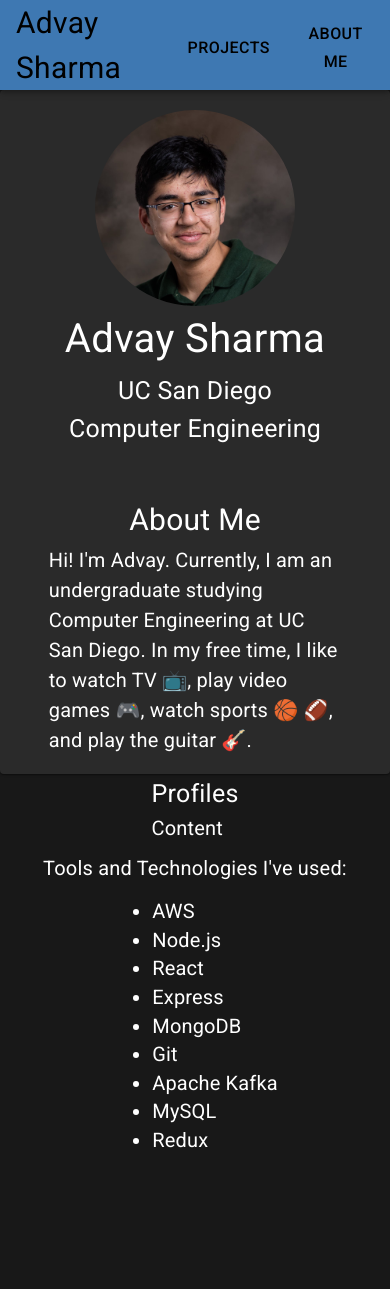
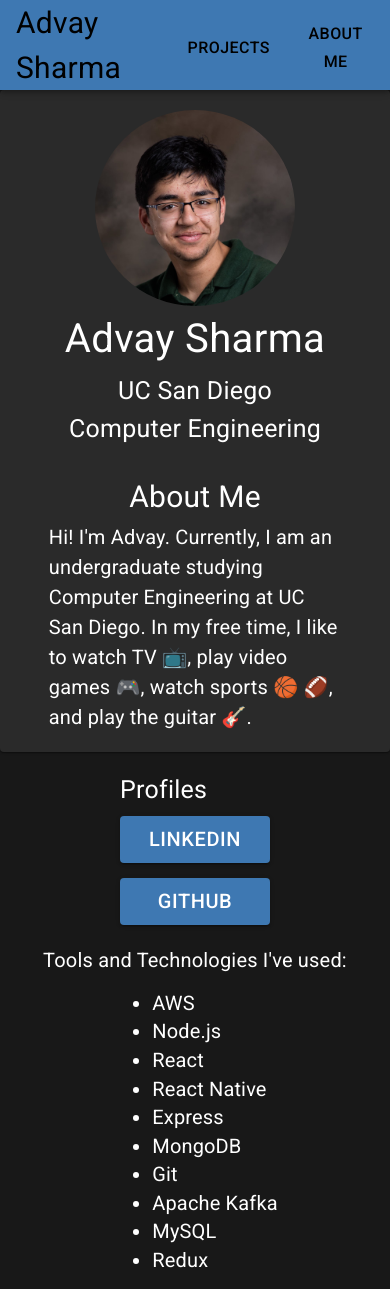
Before and after one commit to sharmaadvay0/developer-portfolio, a React (Create React App) app: page /about in a window 390 px wide. Before the commit the page ends 1168 px from the top, so only its background shows below. Built offline with nearby package versions, Linux system fonts and the light colour scheme.

Commit message:
optimized for mobile

```diff
--- a/src/pages/About.js
+++ b/src/pages/About.js
@@ -121,6 +121,7 @@ const About = () => {
                 <li style={{ color: "white", fontSize: 20 }}>AWS</li>
                 <li style={{ color: "white", fontSize: 20 }}>Node.js</li>
                 <li style={{ color: "white", fontSize: 20 }}>React</li>
+                <li style={{ color: "white", fontSize: 20 }}>React Native</li>
                 <li style={{ color: "white", fontSize: 20 }}>Express</li>
                 <li style={{ color: "white", fontSize: 20 }}>MongoDB</li>
                 <li style={{ color: "white", fontSize: 20 }}>Git</li>
@@ -159,7 +160,7 @@ const About = () => {
                 </a>
               </Button>
               <Button
-                style={{ fontSize: 20, marginTop: "5%", width: "150px" }}
+                style={{ fontSize: 20, marginTop: "10%", width: "150px" }}
                 variant="contained"
                 color="primary"
               >
@@ -234,7 +235,7 @@ const About = () => {
             <div
               style={{
                 width: "75%",
-                paddingTop: "10%",
+                paddingTop: "5%",
                 paddingBottom: "5%",
               }}
             >
@@ -242,7 +243,6 @@ const About = () => {
                 style={{
                   color: "white",
                   fontSize: 30,
-                  paddingTop: "1%",
                   textAlign: "center",
                 }}
               >
@@ -262,11 +262,9 @@ const About = () => {
               </Typography>
             </div>
           </Card>
-          <div style={{ display: "flex" }}>
-            <div style={{ order: 1 }}></div>
+          <div style={{ display: "flex", marginTop: "5%" }}>
             <div
               style={{
-                order: 2,
                 display: "flex",
                 flexDirection: "column",
                 alignContent: "center",
@@ -277,27 +275,41 @@ const About = () => {
                 style={{
                   color: "white",
                   fontSize: 25,
-                  paddingTop: "1%",
                 }}
               >
                 Profiles
               </Typography>
-              <Typography
-                style={{
-                  color: "white",
-                  fontSize: 20,
-                  paddingTop: "1%",
-                }}
+              <Button
+                style={{ fontSize: 20, marginTop: "5%", width: "150px" }}
+                variant="contained"
+                color="primary"
               >
-                Content
-              </Typography>
+                <a
+                  href="https://www.linkedin.com/in/advaysharma/"
+                  style={{ textDecoration: "none", color: "white" }}
+                >
+                  LinkedIn
+                </a>
+              </Button>
+              <Button
+                style={{ fontSize: 20, marginTop: "10%", width: "150px" }}
+                variant="contained"
+                color="primary"
+              >
+                <a
+                  href="https://github.com/sharmaadvay0"
+                  style={{ textDecoration: "none", color: "white" }}
+                >
+                  Github
+                </a>
+              </Button>
             </div>
           </div>
           <Typography
             style={{
               color: "white",
               fontSize: 20,
-              paddingTop: "2.5%",
+              marginTop: "5%",
             }}
           >
             Tools and Technologies I've used:
@@ -306,6 +318,7 @@ const About = () => {
             <li style={{ color: "white", fontSize: 20 }}>AWS</li>
             <li style={{ color: "white", fontSize: 20 }}>Node.js</li>
             <li style={{ color: "white", fontSize: 20 }}>React</li>
+            <li style={{ color: "white", fontSize: 20 }}>React Native</li>
             <li style={{ color: "white", fontSize: 20 }}>Express</li>
             <li style={{ color: "white", fontSize: 20 }}>MongoDB</li>
             <li style={{ color: "white", fontSize: 20 }}>Git</li>
```
